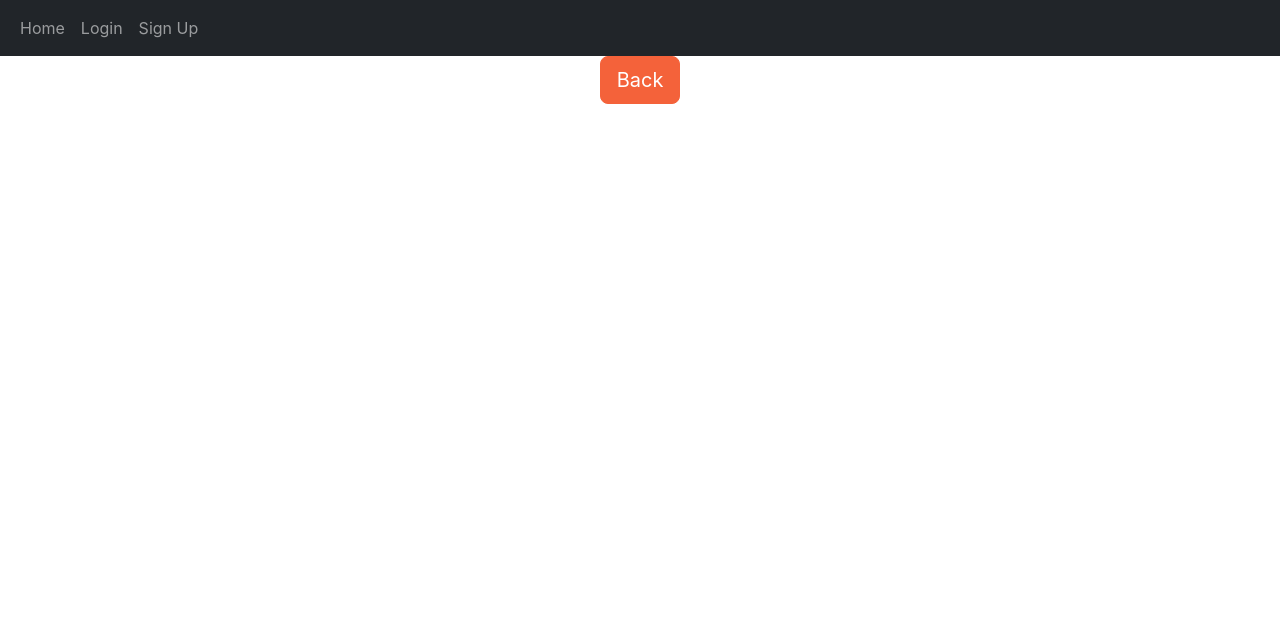
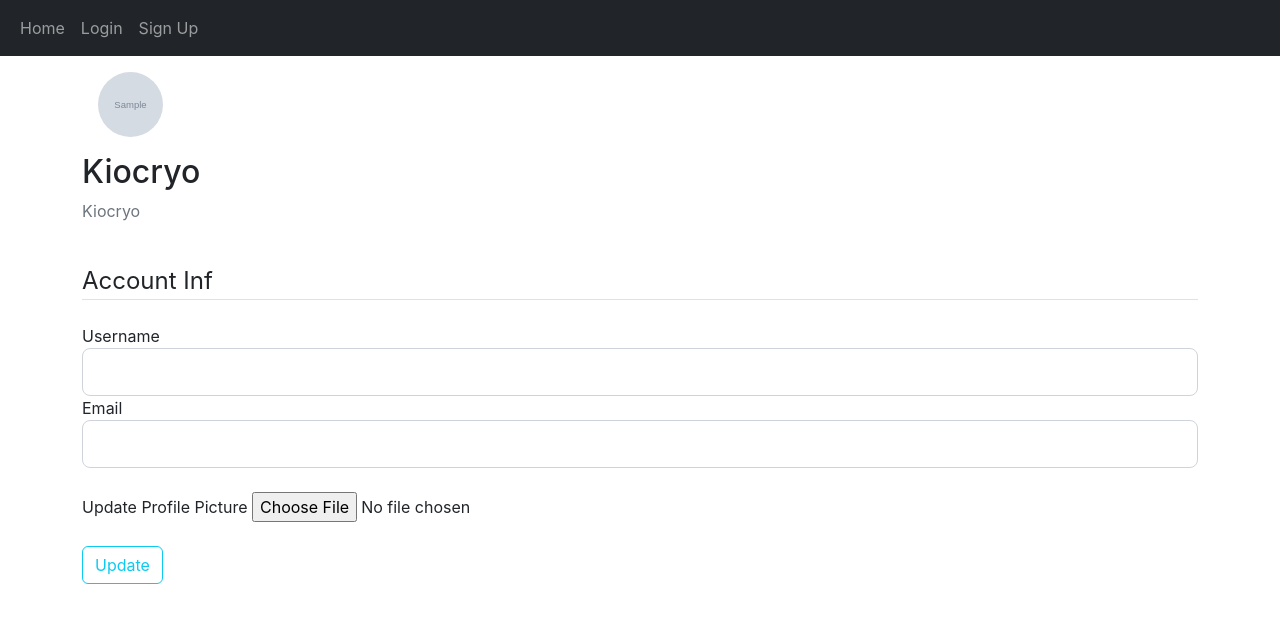
Before and after one commit to xkiioi/tutorial5, a Flask app: template website/templates/profile.html in a window 1280 px wide. Shown: the top 623 px of the page. Run offline with Flask 3, Linux system fonts and the light colour scheme; a user stored in the database is signed in; tables that the repository leaves empty hold one stand-in row (values such as "Sample post"); the template is opened without the code that fills it: values that come from a table or form of the project are taken from there, most other values are stand-ins (such as "Sample title", 1, 10 or a date in 2020); grey boxes marked "Sample" are stand-in pictures; parts of the project's set-up code (start-up, migrations or seed data) failed here and were passed over; some libraries are stand-ins or nearby versions.

Commit message:
Developing profile page

```diff
--- a/website/__init__.py
+++ b/website/__init__.py
@@ -33,3 +33,8 @@
         return User.query.get(int(id))
 
     return app
+
+def create_database(app):
+    if not path.exists("website/" + DB_NAME):
+        db.create_all(app=app)
+        print("Created database!")
--- a/website/forms.py
+++ b/website/forms.py
@@ -21,7 +21,7 @@
         if user:
             raise ValidationError('That email is taken. Please choose a different one.')
 
-class UpdateAccountForm(FlaskForm):
+class UpdateProfileForm(FlaskForm):
     username = StringField('Username', validators=[DataRequired(), Length(min=2, max=20)])
     email = StringField('Email', validators=[DataRequired(), Email()])
     picture = FileField('Update Profile Picture', validators= [FileAllowed(['jpg','png'])])
--- a/website/models.py
+++ b/website/models.py
@@ -8,7 +8,7 @@
     email = db.Column(db.String(150), unique=True)
     username = db.Column(db.String(150), unique=True)
     password = db.Column(db.String(150))
-    image_file = db.Column(db.String(20), nullable=False, default='default')
+    image_file = db.Column(db.String(20), nullable=False, default='default.jpg')
     date_created = db.Column(db.DateTime(timezone=True), default=func.now())
     posts = db.relationship('Post', backref='user', passive_deletes=True)
     comments = db.relationship('Comment', backref='user', passive_deletes=True)
--- a/website/templates/create_post.html
+++ b/website/templates/create_post.html
@@ -11,7 +11,7 @@
 </form>
 <br/>
 <div align="center">
-  <a href="/home"
+  <a href="/discussion"
     ><button type="button" class="btn btn-lg btn-secondary">Back</button></a
   >
 </div>
--- a/website/templates/posts_div.html
+++ b/website/templates/posts_div.html
@@ -5,7 +5,7 @@
 <div id="posts">
   {% for post in posts %}
   <div class="card border-dark">
-    #img class="rounded-circle article-img" src="{{ url_for('static, filename='profile_pics/'+ post.user.image_file) }}">
+    <img class="rounded-circle article-img" src="{{ url_for('static', filename='profile_pics/'+ post.user.image_file) }}">
     <div class="card-header d-flex justify-content-between align-items-center">
       <a href="/posts/{{post.user.username}}">{{post.user.username}}</a>
       <div>
--- a/website/templates/profile.html
+++ b/website/templates/profile.html
@@ -1,7 +1,83 @@
-{% extends "base.html" %} {% block title %}Profile{% endblock %} {% block
-    content %}
-<div align="center">
-  <a href="/home"
-    ><button type="button" class="btn btn-primary btn-lg">Back</button></a
-  >
+{% extends "base.html" %} {% block title %}Profile{% endblock %}
+{% block content %}
+<div class="content-section">
+<div class="media">
+  <img class="rounded-circle article-img" src="{{ image_file }}">
+  <div class="media-body">
+    <h2 class="profile-heading">{{ current_user.username }}</h2>
+    <p class="text-secondary">{{ current_user.username }}</p>
+  </div>
+</div>
+  <form method="POST" action="" entype="multipart/form-data">
+    {{ form.hidden_tag() }}
+    <fieldset class="form-group">
+    </br>
+      <legend class="border-bottom mb-4">Account Inf</legend>
+      <div class="form-group">
+        {{ form.username.label(class="form-control-label") }}
+
+        {% if form.username.errors %}
+          {{ form.username(class="form-control form-control-lg is-invalid") }}
+          <div class="invalid-feedback">
+            {% for error in form.username.errors %}
+            <span>{{error}}</span>
+            {% endfor %}
+          </div>
+        {% else %}
+          {{ form.username(class="form-control form-control-lg") }}
+      {% endif %}
+      </div>
+
+
+      <div class="form-group">
+        {{ form.email.label(class="form-control-label") }}
+
+        {% if form.email.errors %}
+          {{ form.email(class="form-control form-control-lg is-invalid") }}
+          <div class="invalid-feedback">
+            {% for error in form.email.errors %}
+            <span>{{error}}</span>
+            {% endfor %}
+          </div>
+        {% else %}
+          {{ form.email(class="form-control form-control-lg") }}
+      {% endif %}
+      </div>
+
+      <div class="form-group">
+        {{ form.password.label(class="form-control-label") }}
+        {% if form.password.errors %}
+          {{ form.password(class="form-control form-control-lg is-invalid") }}
+          <div class="invalid-feedback">
+            {% for error in form.password.errors %}
+            <span>{{error}}</span>
+            {% endfor %}
+          </div>
+        {% else %}
+          {{ form.password(class="form-control form-control-lg") }}
+      {% endif %}
+      </div>
+  </br>
+      <div class="form-group">
+        {{ form.picture.label() }}
+        {{ form.picture(class="form-control-file") }}
+        {% if form.picture.errors %}
+          {% for error in form.picture.errors %}
+            <span class="text-danger">{{ error }} </span>
+          {% endfor %}
+        {% endif %}
+      </div>
+
+
+
+
+
+    </fieldset>
+    </br>
+    <div class="form-group">
+      {{form.submit(class="btn btn-outline-info") }}
+    </div>
+  </form>
+</div>
+
 {% endblock %}
```
Also changed, not shown: website/views.py (+35 -11 lines), instance/database.db.
